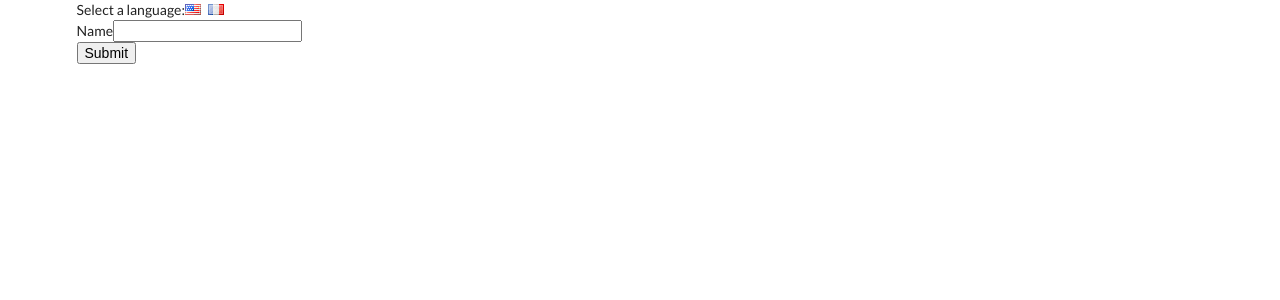
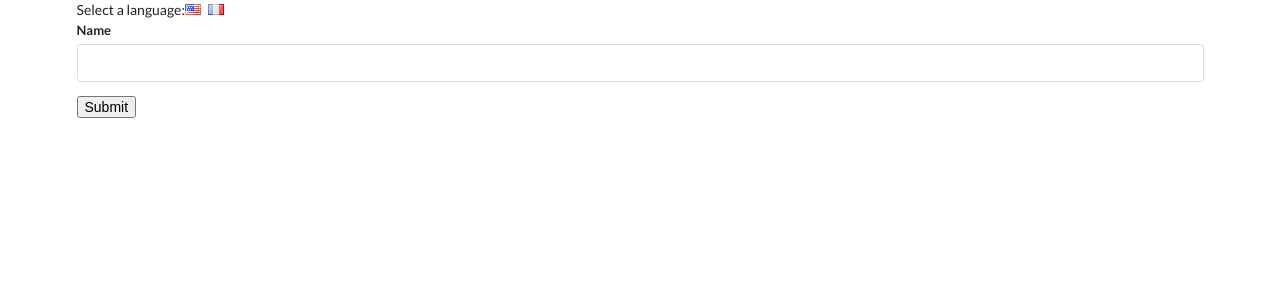
Before and after one commit to dvadz/react_context, a React (Create React App) app: page / in a window 1280 px wide. Shown: the top 300 px of the page. Built offline with nearby package versions, Linux system fonts and the light colour scheme.

Commit message:
Added some styling to make it look like a simple form

```diff
--- a/src/components/UserCreate.js
+++ b/src/components/UserCreate.js
@@ -4,7 +4,7 @@ import Button from "./Button";
 
 const UserCreate = () => {
   return (
-    <div>
+    <div className='ui form'>
       <Field />
       <Button />
     </div>
```
